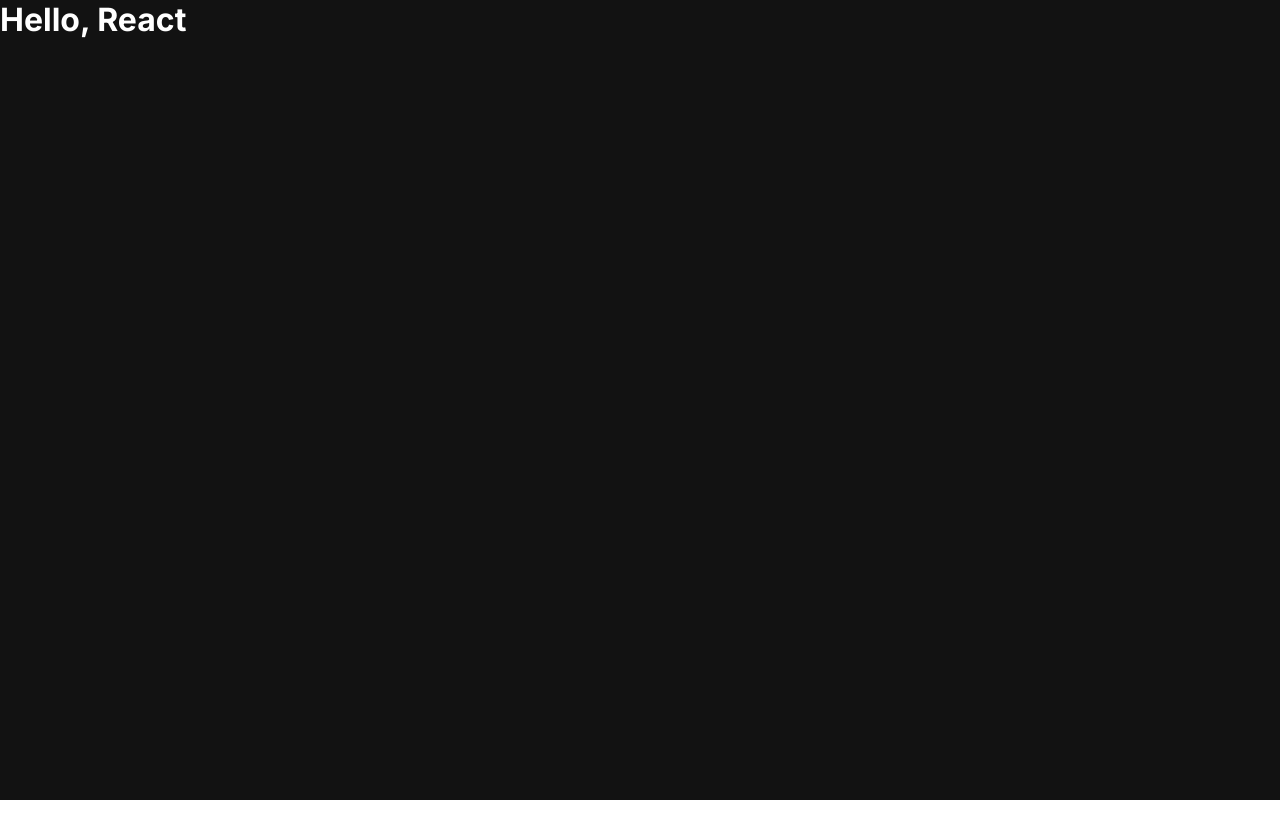
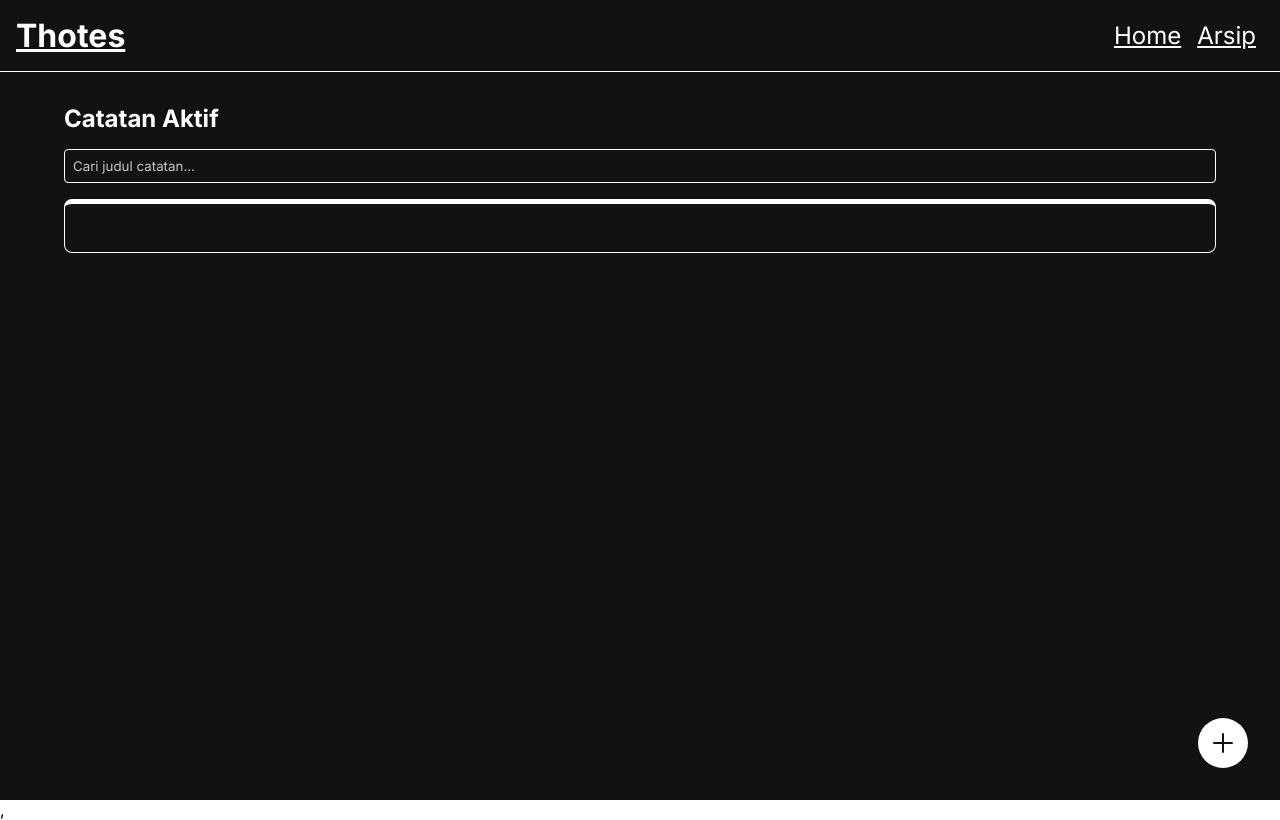
Before and after one commit to gifariarsal/personal-notes-v2, a React (Vite) app: page / in a window 1280 px wide. Built offline with nearby package versions, Linux system fonts and the light colour scheme.

Commit message:
folder and file structure

```diff
--- a/index.html
+++ b/index.html
@@ -11,7 +11,7 @@
   <link href="https://fonts.googleapis.com/css2?family=Inter:wght@300;400;700&display=swap" rel="stylesheet">
   <!-- END: Google Font -->
 
-  <title>Contact Apps</title>
+  <title>Notes Apps</title>
 </head>
 <body>
 <div id="root"></div>
--- a/package.json
+++ b/package.json
@@ -9,8 +9,11 @@
     "preview": "vite preview"
   },
   "dependencies": {
+    "prop-types": "^15.8.1",
     "react": "^18.2.0",
-    "react-dom": "^18.2.0"
+    "react-dom": "^18.2.0",
+    "react-icons": "^4.12.0",
+    "react-router-dom": "^6.21.0"
   },
   "devDependencies": {
     "@types/react": "^18.0.28",
--- a/src/App.jsx
+++ b/src/App.jsx
@@ -1,9 +1,23 @@
 import React from 'react';
+import Header from './components/Header';
+import { Route, Routes } from 'react-router-dom';
+import HomePage from './pages/HomePage';
+import ArchivePage from './pages/ArchivePage';
+import AddNewNote from './pages/AddNewNote';
+import DetailPage from './pages/DetailPage';
 
 function App() {
   return (
     <div className="app-container">
-      <h1>Hello, React</h1>
+      <Header />
+      <main>
+        <Routes>
+          <Route path="/" element={<HomePage />} />
+          <Route path="/archives" element={<ArchivePage />} />
+          <Route path="/notes/new" element={<AddNewNote />} />
+          <Route path="/notes/:id" element={<DetailPage />} />
+        </Routes>
+      </main>
     </div>
   );
 }
--- /dev/null
+++ b/src/components/Header.jsx
@@ -0,0 +1,24 @@
+import React from 'react'
+import { Link } from 'react-router-dom'
+
+const Header = () => {
+  return (
+    <header>
+      <h1>
+        <Link to="/">Thotes</Link>
+      </h1>
+      <nav className='navigation'>
+        <ul>
+          <li>
+            <Link to="/">Home</Link>
+          </li>
+          <li>
+            <Link to="/archives">Arsip</Link>
+          </li>
+        </ul>
+      </nav>
+    </header>
+  )
+}
+
+export default Header
--- /dev/null
+++ b/src/components/NoteItem.jsx
@@ -0,0 +1,13 @@
+import React from 'react'
+
+const NoteItem = ({ title, createdAt, body }) => {
+  return (
+    <article className="note-item">
+      <h3 className="note-item__title">{title}</h3>
+      <p className="note-item__createdAt"></p>
+      <p className="note-item__body">{body}</p>
+    </article>
+  );
+};
+
+export default NoteItem
--- /dev/null
+++ b/src/components/NoteList.jsx
@@ -0,0 +1,12 @@
+import React from 'react'
+import NoteItem from './NoteItem'
+
+const NoteList = () => {
+  return (
+    <section className='note-list'>
+      <NoteItem />
+    </section>
+  )
+}
+
+export default NoteList
--- /dev/null
+++ b/src/components/SearchBar.jsx
@@ -0,0 +1,14 @@
+import React from "react";
+
+class SearchBar extends React.Component {
+
+    render() {
+        return (
+            <section className="search-bar">
+                <input type="text" placeholder="Cari judul catatan..." />
+            </section>
+        )
+    }
+}
+
+export default SearchBar
--- a/src/index.jsx
+++ b/src/index.jsx
@@ -1,10 +1,13 @@
-import React from 'react';
-import { createRoot } from 'react-dom/client';
-import App from './App';
+import React from "react";
+import { createRoot } from "react-dom/client";
+import { BrowserRouter } from "react-router-dom";
+import App from "./App";
 
-import './styles/style.css';
+import "./styles/style.css";
 
-const root = createRoot(document.getElementById('root'));
+const root = createRoot(document.getElementById("root"));
 root.render(
-  <App />,
+  <BrowserRouter>
+    <App />,
+  </BrowserRouter>
 );
--- /dev/null
+++ b/src/pages/AddNewNote.jsx
@@ -0,0 +1,9 @@
+import React from 'react'
+
+const AddNewNote = () => {
+  return (
+    <div>AddNewNote</div>
+  )
+}
+
+export default AddNewNote
--- /dev/null
+++ b/src/pages/ArchivePage.jsx
@@ -0,0 +1,9 @@
+import React from 'react'
+
+const ArchivePage = () => {
+  return (
+    <div>ArchivePage</div>
+  )
+}
+
+export default ArchivePage
--- /dev/null
+++ b/src/pages/DetailPage.jsx
@@ -0,0 +1,9 @@
+import React from 'react'
+
+const DetailPage = () => {
+  return (
+    <div>DetailPage</div>
+  )
+}
+
+export default DetailPage
--- /dev/null
+++ b/src/pages/HomePage.jsx
@@ -0,0 +1,21 @@
+import React from 'react'
+import SearchBar from '../components/SearchBar'
+import NoteList from '../components/NoteList'
+import { IoAddOutline } from "react-icons/io5";
+
+const HomePage = () => {
+  return (
+    <section>
+      <h2>Catatan Aktif</h2>
+      <SearchBar />
+      <NoteList />
+      <div className='homepage__action'>
+        <button className='action' type='button' title='Tambah Catatan'>
+          <IoAddOutline />
+        </button>
+      </div>
+    </section>
+  )
+}
+
+export default HomePage
```
Also changed, not shown: 1 other file (tests, documents, lock files or other folders).
